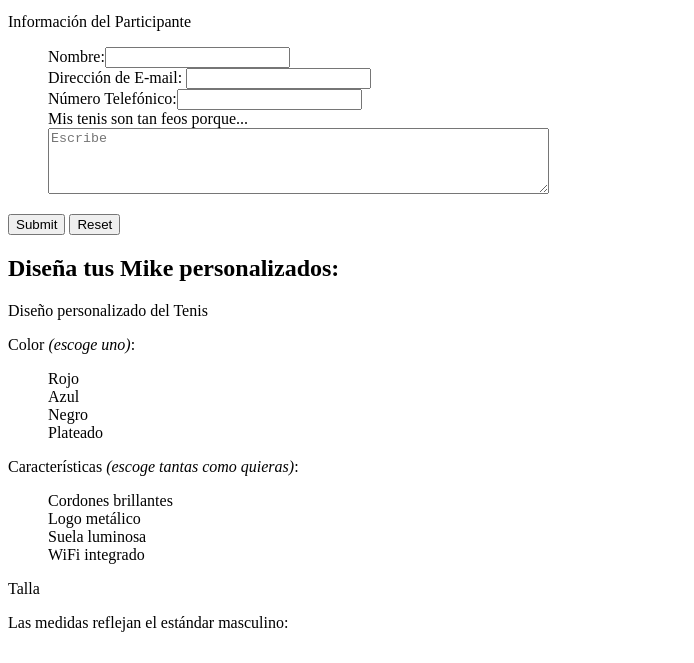
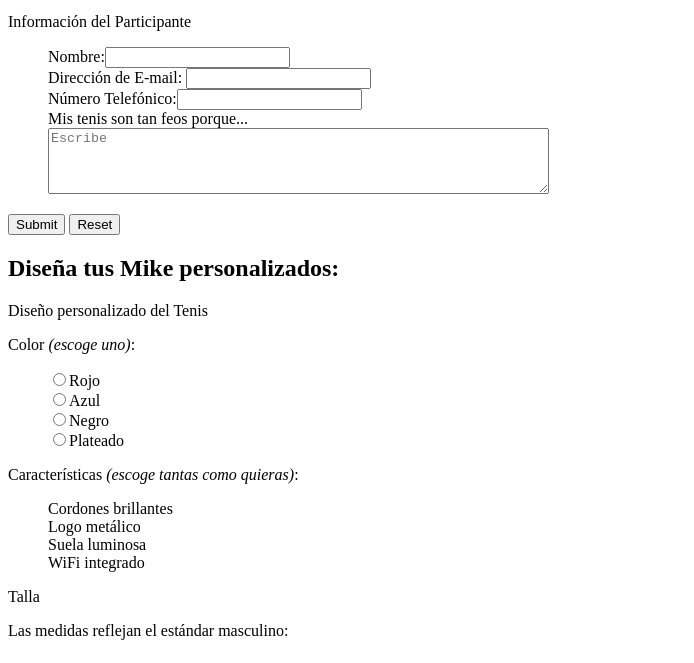
Before and after one commit to bigfedex65-design/hweb, a plain HTML site: page practicas/p09/formulario.html in a window 1280 px wide. Shown: the part 137-800 px from the top of the page, without its empty margins (0-694 px from the left). Drawn offline with Linux system fonts and the light colour scheme.

Commit message:
se agregaron los botones de radio al formulario apartado DISEÑA TUS MIKE PERSONALISADOS

```diff
--- a/practicas/p09/formulario.html
+++ b/practicas/p09/formulario.html
@@ -39,10 +39,10 @@
 
     <p>Color <em>(escoge uno)</em>:</p>
       <ul>
-      <li>Rojo</li>
-      <li>Azul</li>
-      <li>Negro</li>
-      <li>Plateado</li>
+      <li><input type="radio" name="color" value="red">Rojo</li>
+      <li><input type="radio" name="color" value="blue">Azul</li>
+      <li><input type="radio" name="color" value="black">Negro</li>
+      <li><input type="radio" name="color" value="silver">Plateado</li>
       </ul>
 
     <p>Características <em>(escoge tantas como quieras)</em>:</p>
```
